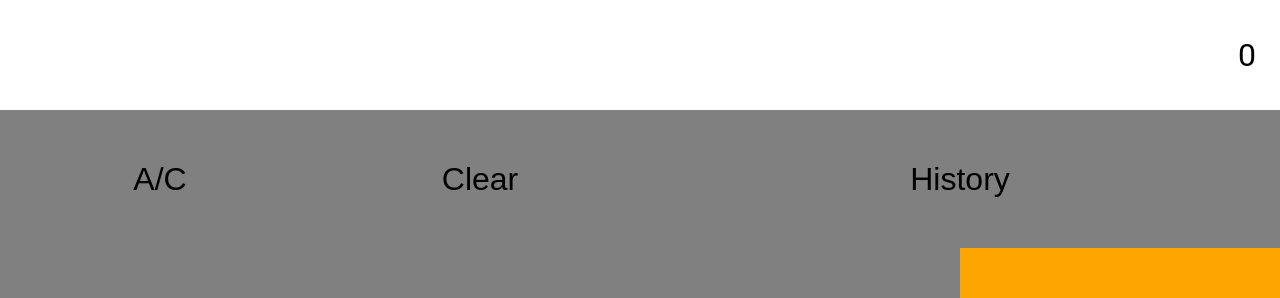
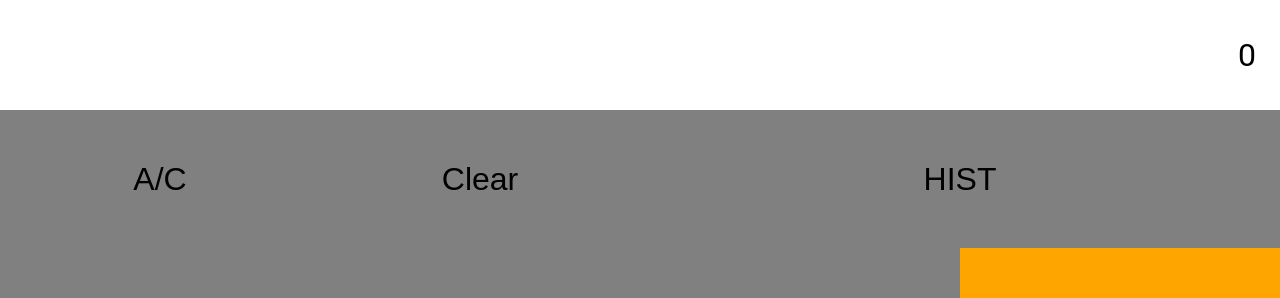
Before and after one commit to 13bfrancis/mobile-calculator, a React (Create React App) app: page / in a window 1280 px wide. Shown: the top 298 px of the page. Built offline with nearby package versions, Linux system fonts and the light colour scheme.

Commit message:
changed history to say hist

```diff
--- a/src/features/calculator/CalculatorView.tsx
+++ b/src/features/calculator/CalculatorView.tsx
@@ -29,7 +29,7 @@ const CalculatorView = () => {
       <CalculatorButton onClick={() => dispatch(clearCurrentNumber())}>
         Clear
       </CalculatorButton>
-      <WideCalculatorButton>History</WideCalculatorButton>
+      <WideCalculatorButton>HIST</WideCalculatorButton>
       <CalculatorButton onClick={() => dispatch(addNumber(1))}>
         1
       </CalculatorButton>
```
